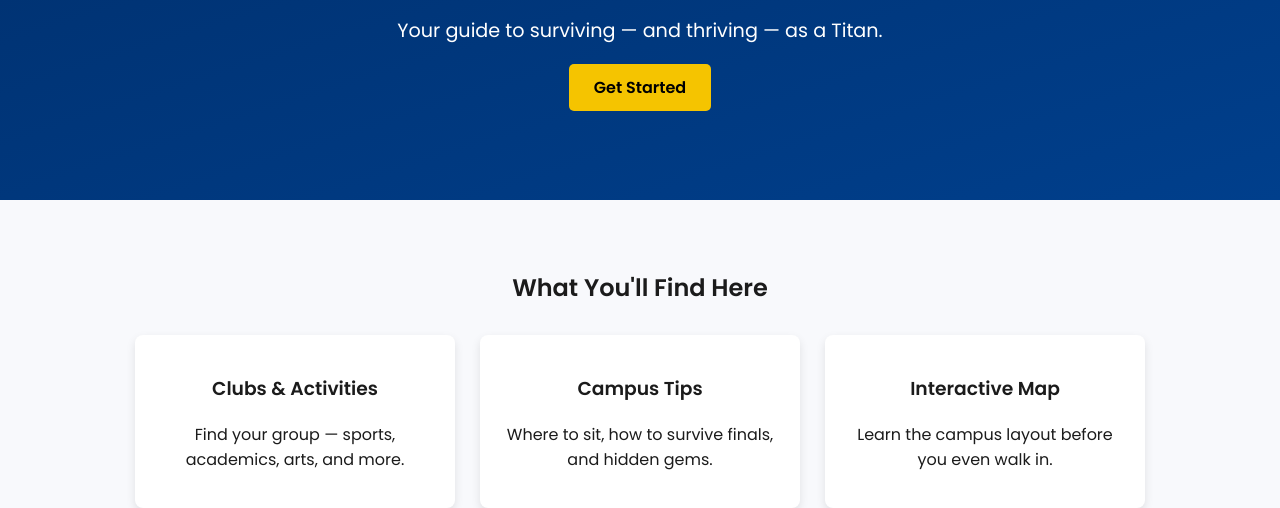
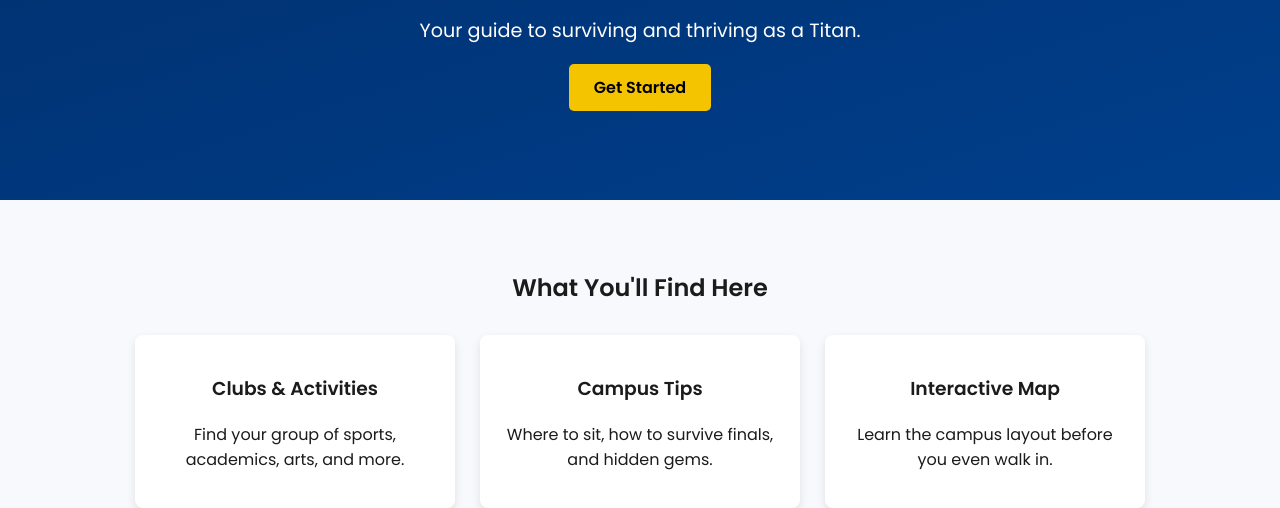
Before and after one commit to KhaliunBatsuren/final-project, a plain HTML site: page index.html in a window 1280 px wide. Shown: the part 294-802 px from the top of the page. Drawn offline with Linux system fonts and the light colour scheme.

Commit message:
Update index.html

```diff
--- a/index.html
+++ b/index.html
@@ -25,7 +25,7 @@
     <!-- HERO SECTION -->
     <header class="hero">
       <h1>Welcome to Glenbrook South</h1>
-      <p>Your guide to surviving — and thriving — as a Titan.</p>
+      <p>Your guide to surviving and thriving as a Titan.</p>
       <a href="tips.html" class="hero-btn">Get Started</a>
     </header>
 
@@ -35,7 +35,7 @@
       <div class="cards">
         <div class="card">
           <h3>Clubs & Activities</h3>
-          <p>Find your group — sports, academics, arts, and more.</p>
+          <p>Find your group of sports, academics, arts, and more.</p>
         </div>
         <div class="card">
           <h3>Campus Tips</h3>
```
